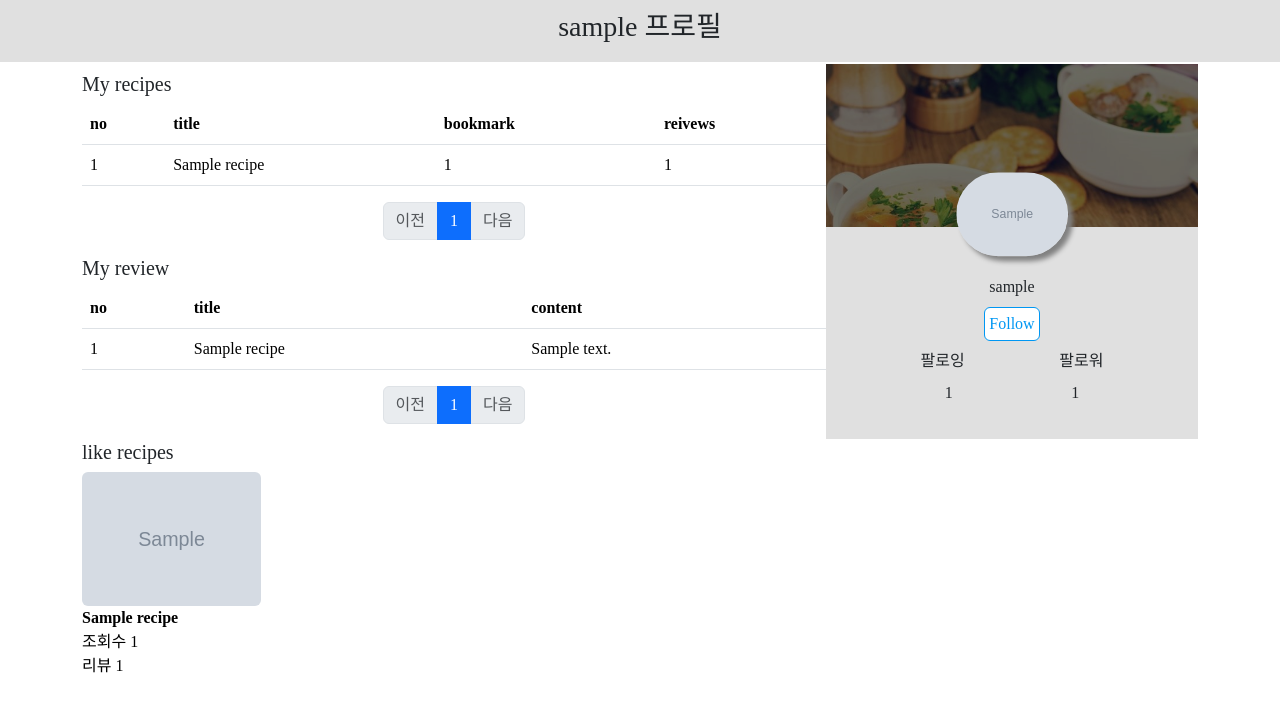
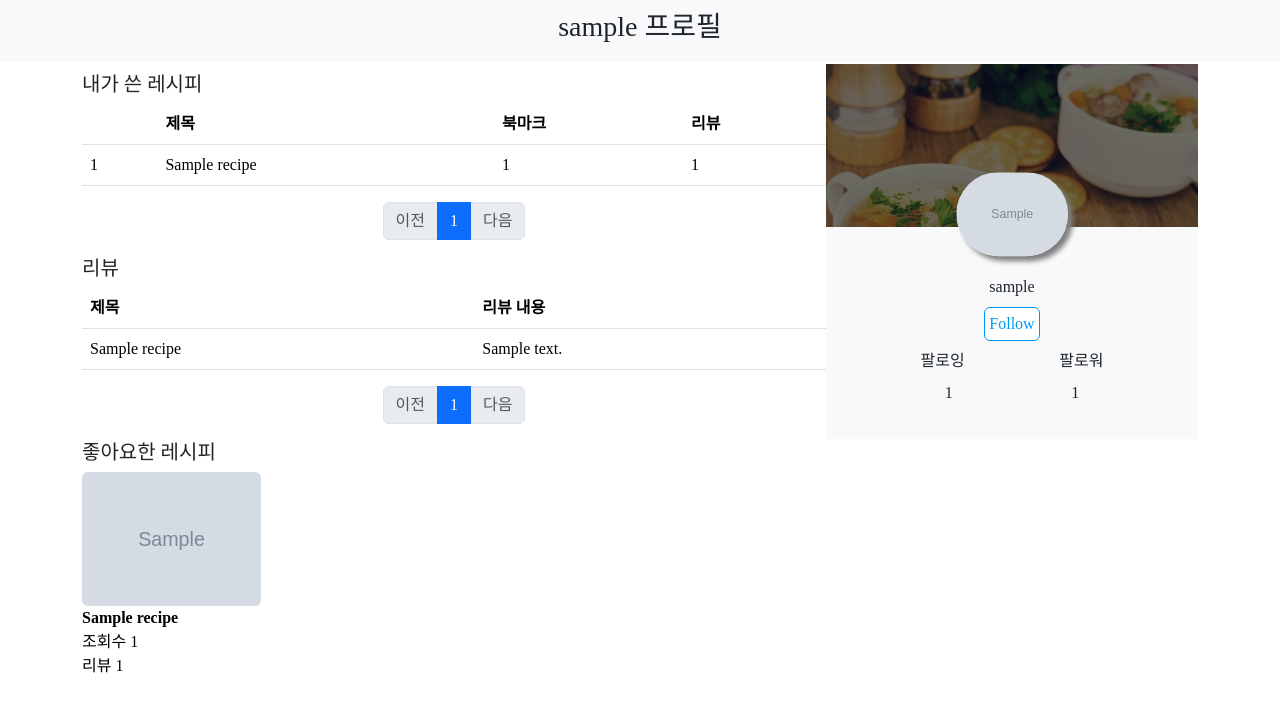
Before and after one commit to Kurman11/Rescue9, a Django app: a page that uses accounts/templates/accounts/profile.html in a window 1280 px wide. Shown: the part 56-760 px from the top of the page. Run offline with Django 3.2, Linux system fonts and the light colour scheme; tables that the repository leaves empty hold one stand-in row (values such as "Sample post"); grey boxes marked "Sample" are stand-in pictures; some libraries are stand-ins or nearby versions; some web fonts are replaced.

Commit message:
수정-profile

```diff
--- a/accounts/templates/accounts/profile.html
+++ b/accounts/templates/accounts/profile.html
@@ -42,11 +42,11 @@
           {% else %}
             {% if request.user.username == person.username %}
               <a href="{% url 'accounts:update' %}">
-                <img src="{% static 'image/no_image432.png' %}" class="profile--image profile--image__same" alt="no-profile">
+                <img src="{% static 'image/solo.png' %}" class="profile--image profile--image__same" alt="no-profile">
                 <i class="bi bi-pencil-square profile--image--icon"></i>
               </a>
             {% else %}
-            <img src="{% static 'image/no_image432.png' %}" class="profile--image" alt="no-profile">
+            <img src="{% static 'image/solo.png' %}" class="profile--image" alt="no-profile">
             {% endif %}
         {% endif %}
         {% comment %} 팔로워 {% endcomment %}
@@ -81,20 +81,20 @@
 
     <div class="col-12 col-md-7 col-lg-8 mt-2">
       {% comment %} 내가 쓴 레시피 {% endcomment %}
-      <h5>My recipes</h5>
+      <h5>내가 쓴 레시피</h5>
       <table class='table'>
         <thead>
           <tr>
-            <th>no</th>
-            <th>title</th>
-            <th>bookmark</th>
-            <th>reivews</th>
+            <th> </th>
+            <th>제목</th>
+            <th>북마크</th>
+            <th>리뷰</th>
           </tr>
         </thead>
         <tbody>
           {% for recipe in recipes %}
             <tr onclick="window.location='{% url 'recipes:detail' recipe.pk %}'" class="list--detail">
-              <td>{{recipe.pk}}</td>
+              <td>{{forloop.revcounter}}</td>
               <td>{{recipe.title}}</td>
               <td>{{recipe.like_users.count}}</td>
               <td>{{ recipe.review_set.count }}</td>
@@ -150,19 +150,17 @@
       </ul>
 
 
-      <h5>My review</h5>
+      <h5>리뷰</h5>
       <table class='table'>
         <thead>
           <tr>
-            <th>no</th>
-            <th>title</th>
-            <th>content</th>
+            <th>제목</th>
+            <th>리뷰 내용</th>
           </tr>
         </thead>
         <tbody>
           {% for review in reviews %}
             <tr onclick="window.location='{% url 'recipes:detail' review.recipe.pk %}'" class="list--detail">
-              <td>{{review.recipe.pk}}</td>
               <td>{{review.recipe.title}}</td>
               <td>{{review.content}}</td>
             </tr>
@@ -217,7 +215,7 @@
       </ul>
 
     {% comment %} bookmark? likes? {% endcomment %}
-    <h5>like recipes</h5>
+    <h5>좋아요한 레시피</h5>
     <div class='owl-carousel owl-theme  recipes-owl'>
       {% for recipe in person.like_recipes.all  %}
       <div class='card--border card--border--gray'>
--- a/static/css/account_profile.css
+++ b/static/css/account_profile.css
@@ -6,14 +6,14 @@
 
 .title--username {
   font-weight: bold;
-  background-color: var(--subtle-color);
+  background-color: #F8F9FA;
   text-align: center;
   padding: 10px 0px;
 }
 
 .profile--box {
  /* border: solid 3px var(--subtle-color);  */
-  background:  var(--subtle-color);
+  background: #F8F9FA;
   min-width: 210px;
   position: relative;
   padding-bottom: 10px;
```
Also changed, not shown: static/image/solo.png (added).
